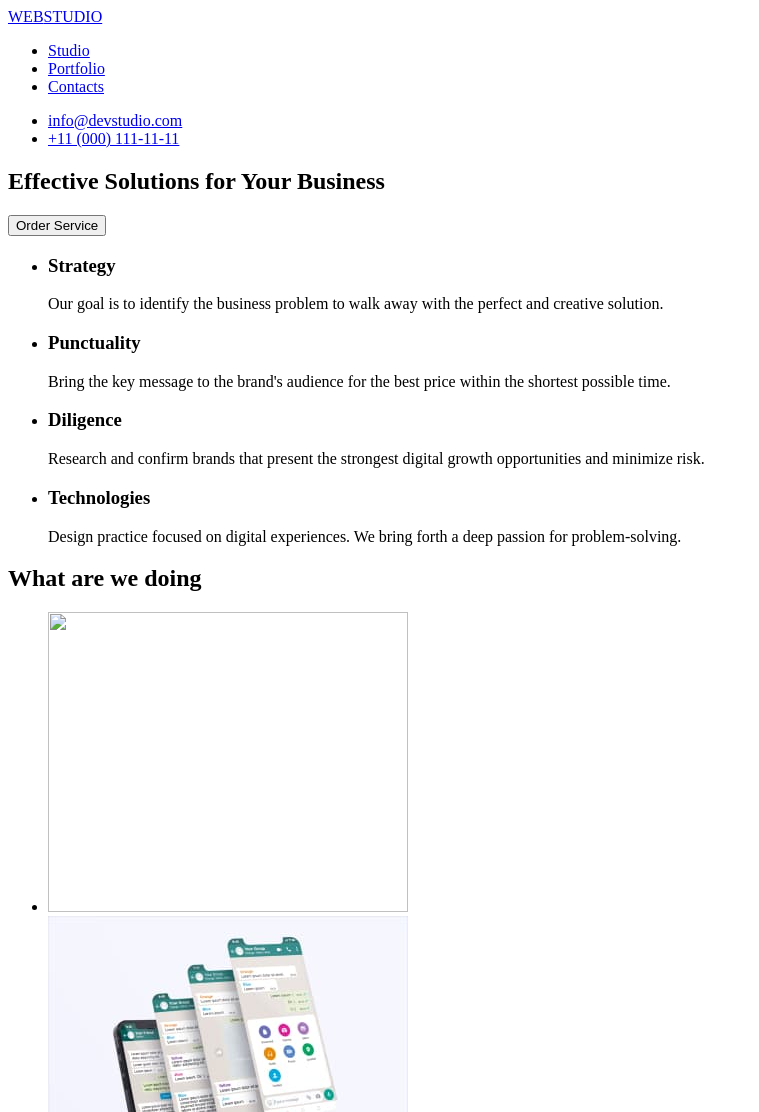
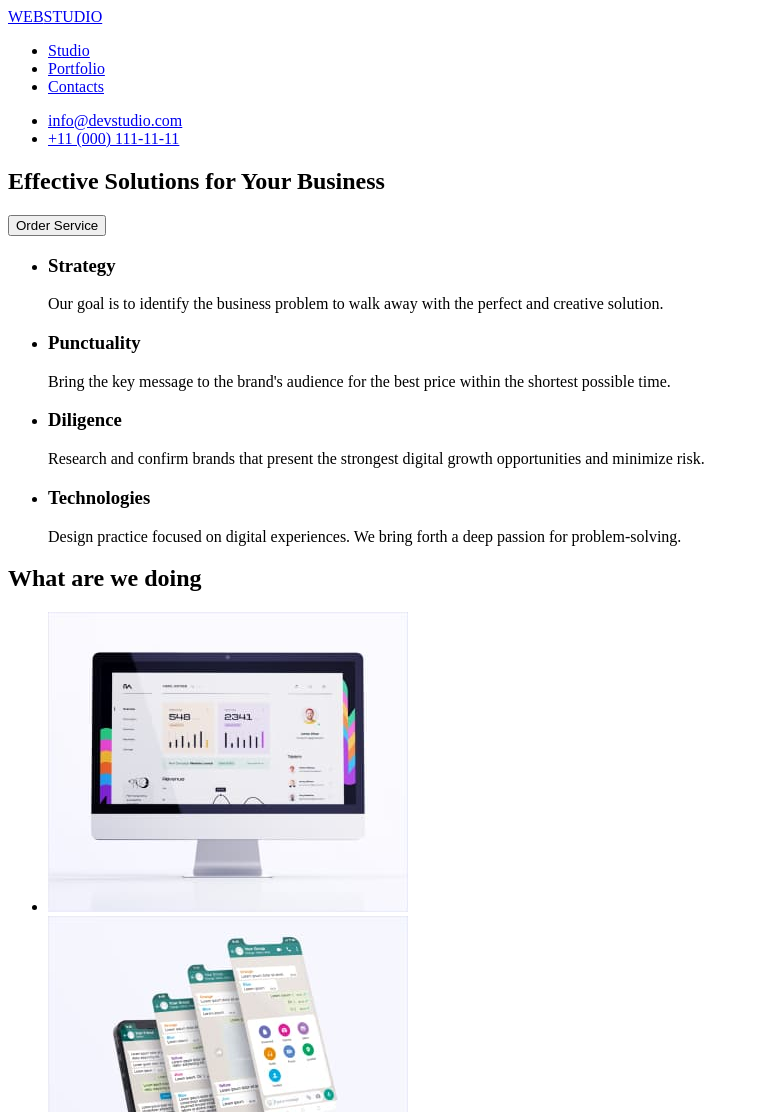
Before and after one commit to LizaPikovskaya/goit-markup-hw-01, a plain HTML site: page index.html in a window 1280 px wide. Shown: the top 1112 px of the page, without its empty margins (0-759 px from the left). Drawn offline with Linux system fonts and the light colour scheme.

Commit message:
Add quotation mark

```diff
--- a/index.html
+++ b/index.html
@@ -63,7 +63,7 @@
         <h2>What are we doing</h2>
         <ul>
           <li>
-            <img src="./images/computer.jpg alt="Screen of the computer"
+            <img src="./images/computer.jpg" alt="Screen of the computer"
             width="360" height="300">
           </li>
           <li>
```
